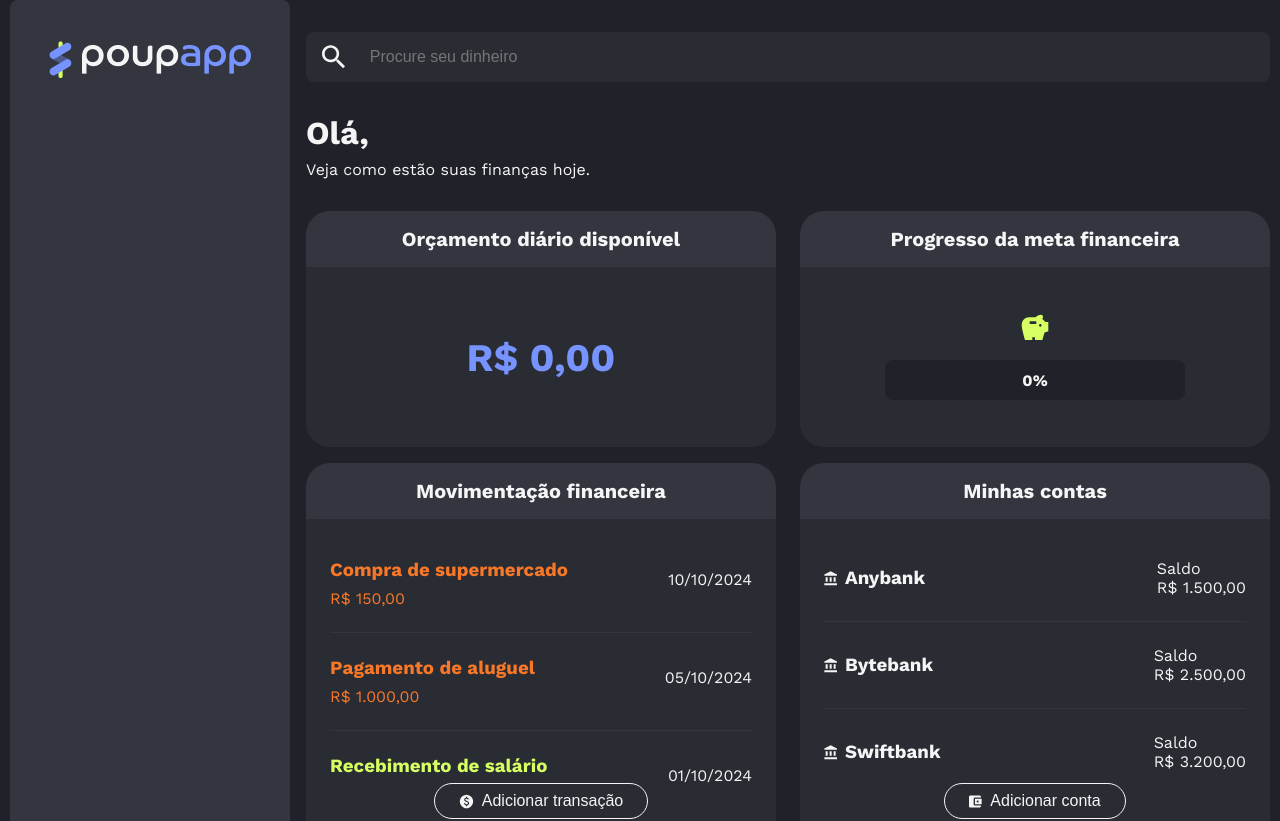
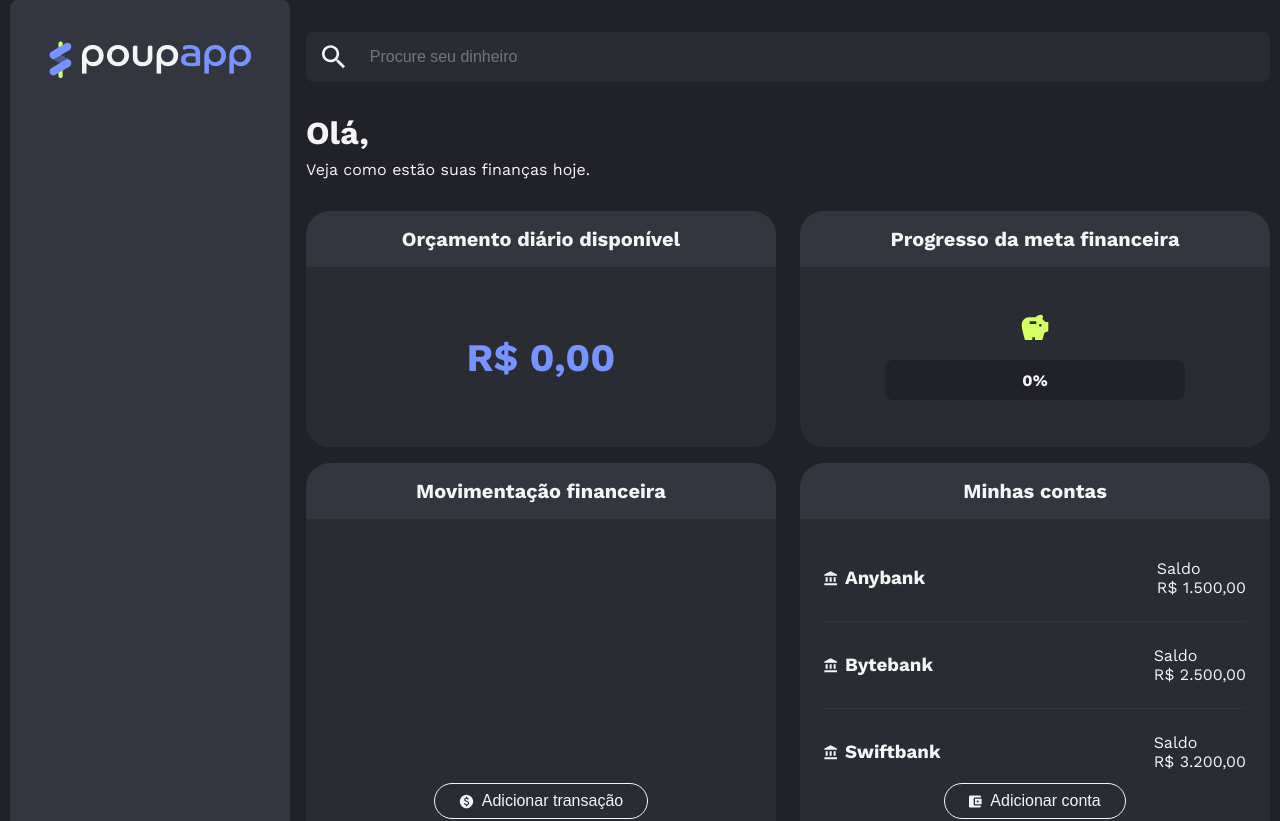
Before and after one commit to NeiltonSeguins/4164-react-mobx, a React (Vite) app: page /home in a window 1280 px wide. Shown: the top 821 px of the page. Built offline with nearby package versions, Linux system fonts and the light colour scheme.

Commit message:
Vídeo 4.2 - Adicionando e exibindo as transações

```diff
--- a/src/components/Transacoes/TransacaoModal/index.jsx
+++ b/src/components/Transacoes/TransacaoModal/index.jsx
@@ -6,8 +6,11 @@ import { MoneyIcon } from "@components/Icones";
 import Label from "@components/Label";
 import Modal from "@components/Modal";
 import { SelectGroup, SelectOption } from "@components/Select";
+import { observer } from "mobx-react";
+import { useStoreContext } from "src/mobx/StoreContext";
 
-const TransacaoModal = ({ isOpen, onCloseModal }) => {
+const TransacaoModal = observer(({ isOpen, onCloseModal }) => {
+  const { transacoesStore, usuarioStore } = useStoreContext();
   const [novaTransacao, setNovaTransacao] = useState({
     nome: "",
     valor: 0,
@@ -17,6 +20,8 @@ const TransacaoModal = ({ isOpen, onCloseModal }) => {
   });
 
   const aoSubmeterFormModal = () => {
+    transacoesStore.adicionarTransacao(novaTransacao);
+    usuarioStore.atualizaOrcamentoDiario(novaTransacao);
     onCloseModal();
   };
 
@@ -106,6 +111,6 @@ const TransacaoModal = ({ isOpen, onCloseModal }) => {
       </Form>
     </Modal>
   );
-};
+});
 
 export default TransacaoModal;
--- a/src/components/Transacoes/Transacoes.jsx
+++ b/src/components/Transacoes/Transacoes.jsx
@@ -5,8 +5,11 @@ import Transacao from "./Transacao/Transacao";
 import { Cartao, CartaoCabecalho } from "@components/Cartao";
 import Botao from "@components/Botao";
 import TransacaoModal from "./TransacaoModal";
+import { observer } from "mobx-react";
+import { useStoreContext } from "src/mobx/StoreContext";
 
-const Transacoes = ({ transacoes }) => {
+const Transacoes = observer(() => {
+  const { transacoesStore } = useStoreContext();
   const [isModalOpen, setIsModalOpen] = useState(false);
 
   const handleOpenModal = () => {
@@ -22,7 +25,7 @@ const Transacoes = ({ transacoes }) => {
       <CartaoCabecalho>Movimentação financeira</CartaoCabecalho>
       <Container>
         <ListaMovimentacoes>
-          {transacoes.map((transacao) => (
+          {transacoesStore.transacoes.map((transacao) => (
             <Transacao key={transacao.id} transacao={transacao} />
           ))}
         </ListaMovimentacoes>
@@ -39,5 +42,5 @@ const Transacoes = ({ transacoes }) => {
       </Container>
     </Cartao>
   );
-};
+});
 export default Transacoes;
--- a/src/mobx/transacoesStore.js
+++ b/src/mobx/transacoesStore.js
@@ -1,4 +1,4 @@
-const { makeAutoObservable } = require("mobx");
+import { makeAutoObservable } from "mobx";
 import { v4 as uuidv4 } from "uuid";
 
 class TransacoesStore {
--- a/src/mobx/usuarioStore.js
+++ b/src/mobx/usuarioStore.js
@@ -50,6 +50,17 @@ class UsuarioStore {
     this.orcamentoDiario = Math.floor(this.renda / DIAS_DO_MES);
   }
 
+  atualizaOrcamentoDiario(transacao) {
+    const valor = Math.abs(transacao.valor);
+
+    if (transacao.tipo !== "receita") {
+      this.orcamentoDiario -= valor;
+      return;
+    }
+
+    this.orcamentoDiario += valor;
+  }
+
   get objetivoFinanceiroAtual() {
     if (!this.objetivosTipos[this.objetivoFinanceiro]) {
       return null;
--- a/src/screens/Home/Home.jsx
+++ b/src/screens/Home/Home.jsx
@@ -7,33 +7,6 @@ import Transacoes from "@components/Transacoes/Transacoes";
 import Contas from "@components/Contas/Contas";
 import BalancoFinanceiro from "@components/BalancoFinanceiro";
 import { Container, Movimentacoes, Orcamento } from "./style";
-
-const transacoes = [
-  {
-    id: 1,
-    nome: "Compra de supermercado",
-    valor: 150,
-    tipo: "despesa",
-    categoria: "Alimentação",
-    data: "2024-10-10",
-  },
-  {
-    id: 2,
-    nome: "Pagamento de aluguel",
-    valor: 1000,
-    tipo: "despesa",
-    categoria: "Moradia",
-    data: "2024-10-05",
-  },
-  {
-    id: 3,
-    nome: "Recebimento de salário",
-    valor: 3000,
-    tipo: "receita",
-    categoria: "Renda",
-    data: "2024-10-01",
-  },
-];
 
 const contas = [
   { id: 1, banco: "Anybank", saldo: 1500 },
@@ -52,7 +25,7 @@ function Home() {
         <MetaFinanceira />
       </Orcamento>
       <Movimentacoes>
-        <Transacoes transacoes={transacoes} />
+        <Transacoes />
         <Contas contas={contas} />
       </Movimentacoes>
       <BalancoFinanceiro />
```
